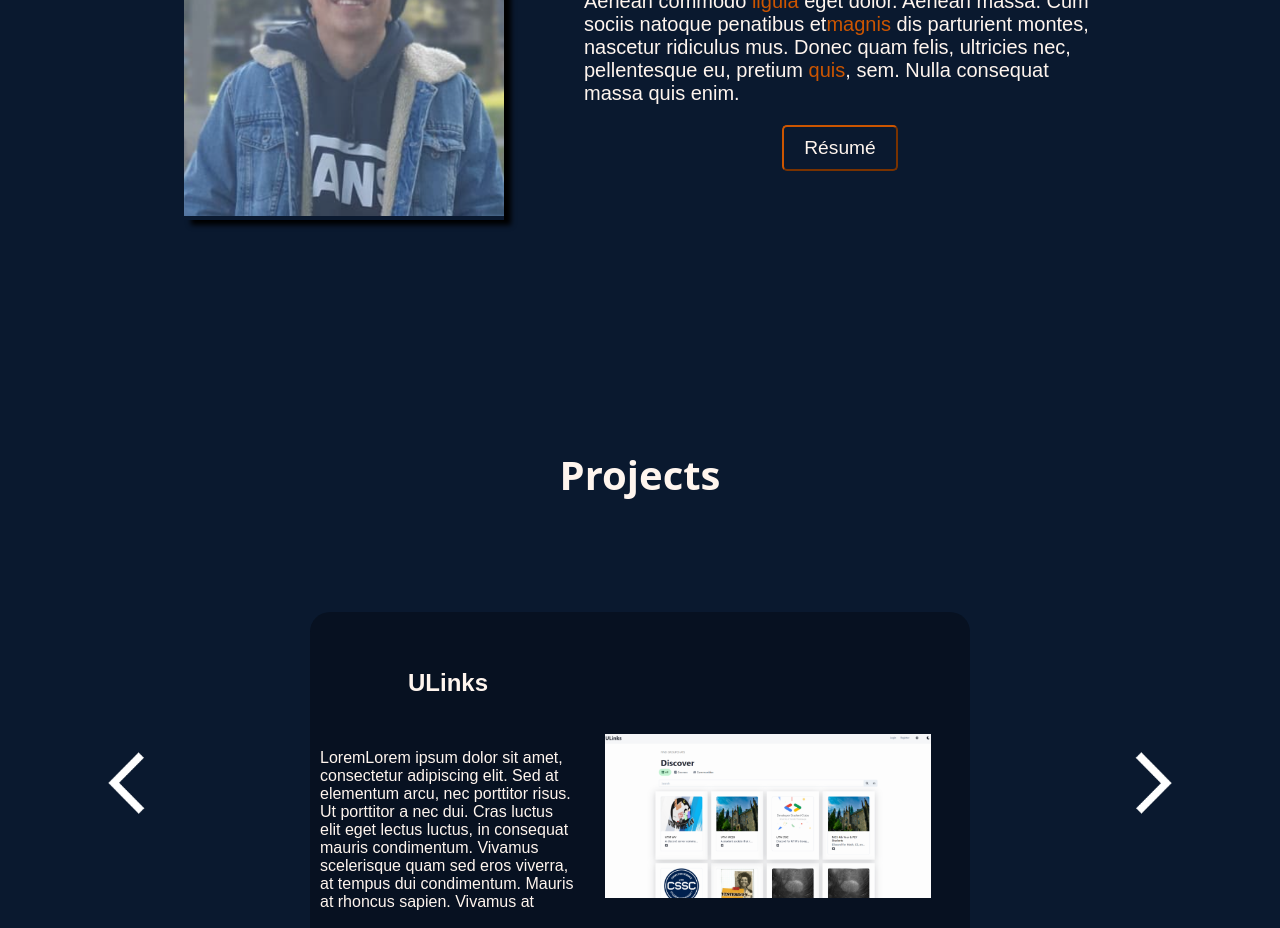
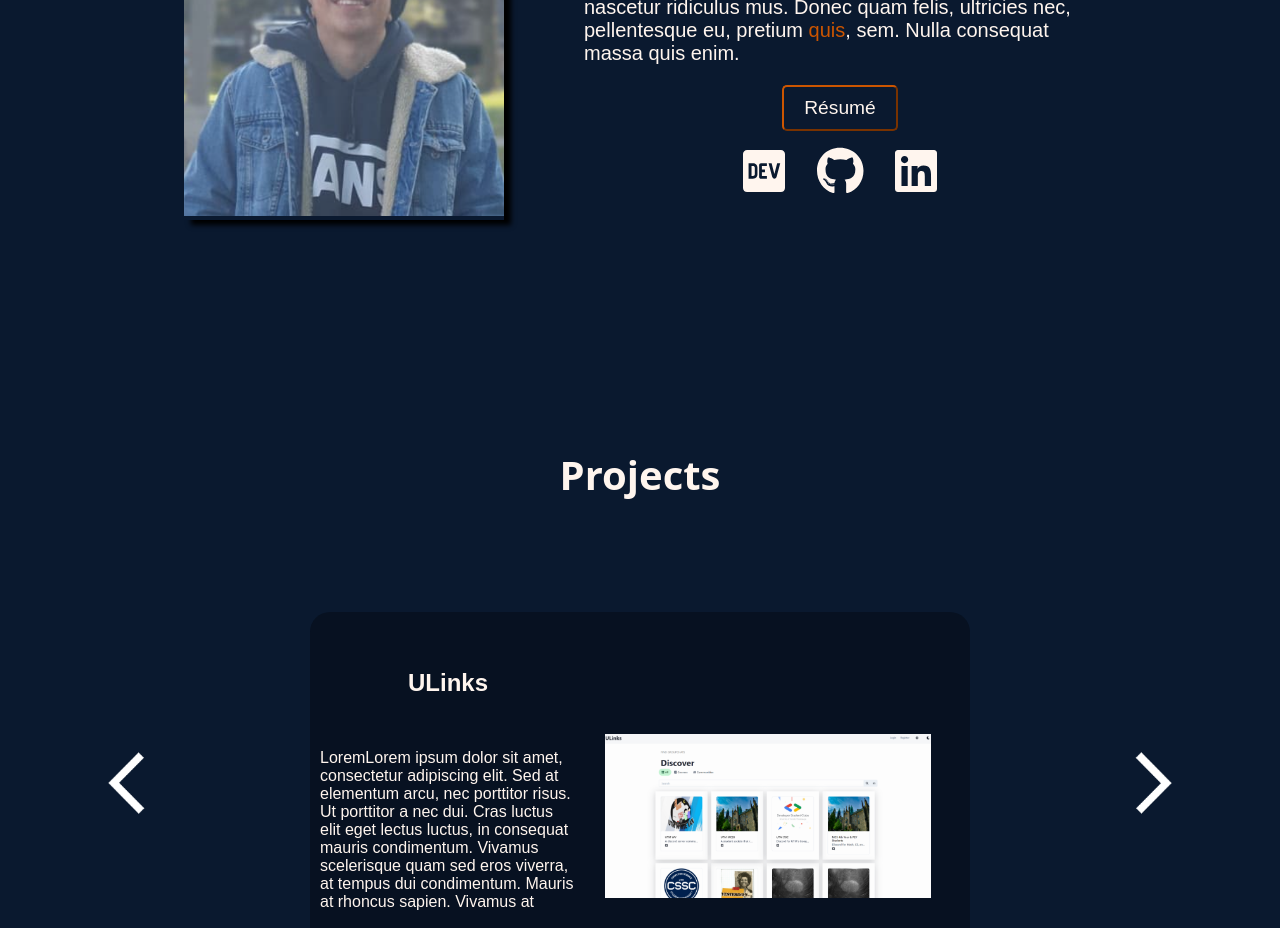
Before and after one commit to NandoMancini/Portfolio, a React (Create React App) app: page / in a window 1280 px wide. Shown: the part 1180-2108 px from the top of the page. Built offline with nearby package versions, Linux system fonts and the light colour scheme.

Commit message:
Added contact icons

```diff
--- a/package.json
+++ b/package.json
@@ -3,6 +3,11 @@
   "version": "0.1.0",
   "private": true,
   "dependencies": {
+    "@fortawesome/fontawesome-svg-core": "^6.1.1",
+    "@fortawesome/free-brands-svg-icons": "^6.1.1",
+    "@fortawesome/free-regular-svg-icons": "^6.1.1",
+    "@fortawesome/free-solid-svg-icons": "^6.1.1",
+    "@fortawesome/react-fontawesome": "^0.1.18",
     "@testing-library/jest-dom": "^5.16.1",
     "@testing-library/react": "^12.1.2",
     "@testing-library/user-event": "^13.5.0",
--- a/src/Components/About.js
+++ b/src/Components/About.js
@@ -1,6 +1,8 @@
 import React from 'react'
 import "../Styles/About.css";
 import self from "../Assets/portfolio-pic.png"
+import { FontAwesomeIcon } from '@fortawesome/react-fontawesome'
+import {faDev, faGithub, faLinkedin} from "@fortawesome/free-brands-svg-icons";
 
 const About = () => {
     return (
@@ -8,7 +10,7 @@ const About = () => {
             <h1>About Me</h1>
             <div className="content">
                 <div className="a-image">
-                    <img className="self" src={self}></img>
+                    <img className="self" src={self} alt={"self portrait"}></img>
                 </div>
                 <div className="container">
                     <p>Lorem ipsum dolor sit amet, consectetuer adipiscing elit.
@@ -16,6 +18,11 @@ const About = () => {
                      <span>magnis</span> dis parturient montes, nascetur ridiculus mus. Donec quam felis, ultricies
                     nec, pellentesque eu, pretium <span>quis</span>, sem. Nulla consequat massa quis enim.</p>
                     <button class="contact">Résumé</button>
+                    <div className="proj-icons">
+                        <FontAwesomeIcon icon={faDev} className={"proj-icon"} />
+                        <FontAwesomeIcon icon={faGithub} className={"proj-icon"} />
+                        <FontAwesomeIcon icon={faLinkedin} className={"proj-icon"} />
+                    </div>
                 </div>
             </div>
         </div>
--- a/src/Components/Projects.js
+++ b/src/Components/Projects.js
@@ -40,20 +40,21 @@ function Projects() {
                                 <h2>{obj.title}</h2>
                                 <p>{obj.subTitle}</p>
                                 <div className="project-icons">
-                                    <img src={react}></img>
-                                    <img src={js}></img>
+                                    <img src={react} alt={"react icon"}></img>
+                                    <img src={js} alt={"js icon"}></img>
                                 </div>
                             </div>
                             <div className="right">
-                                <img src={require("../Assets/" + obj.image + ".png")}></img>
+                                {/* eslint-disable-next-line jsx-a11y/img-redundant-alt */}
+                                <img src={require("../Assets/" + obj.image + ".png")} alt={"Project picture"}></img>
                             </div>
                         </div>
                     </div>
                    )
                })}
             </div>
-            <img src={leftArrow} className="proj-arrow-left" onClick={prevSlide}></img>
-            <img src={rightArrow} className="proj-arrow-right" onClick={nextSlide}></img>
+            <img src={leftArrow} className="proj-arrow-left" onClick={prevSlide} alt={"leftArrow"}></img>
+            <img src={rightArrow} className="proj-arrow-right" onClick={nextSlide} alt={"rightArrow"}></img>
         </div>
     )
 }
--- a/src/Styles/About.css
+++ b/src/Styles/About.css
@@ -14,6 +14,10 @@
     align-items: center;
     justify-content: center;
     margin-bottom: 100px;
+}
+
+.about-container {
+    border: 1px solid white;
 }
 
 .about h1 {
@@ -46,6 +50,12 @@
     transition: all 0.3s ease-in-out;
 }
 
-.a-image :hover {
-    width: 21em;
+.proj-icons {
+    display: flex;
+    flex-direction: row;
 }
+
+.proj-icon {
+    font-size: 3rem;
+    margin: 1rem;
+}
```
Also changed, not shown: 1 other file (tests, documents, lock files or other folders).
